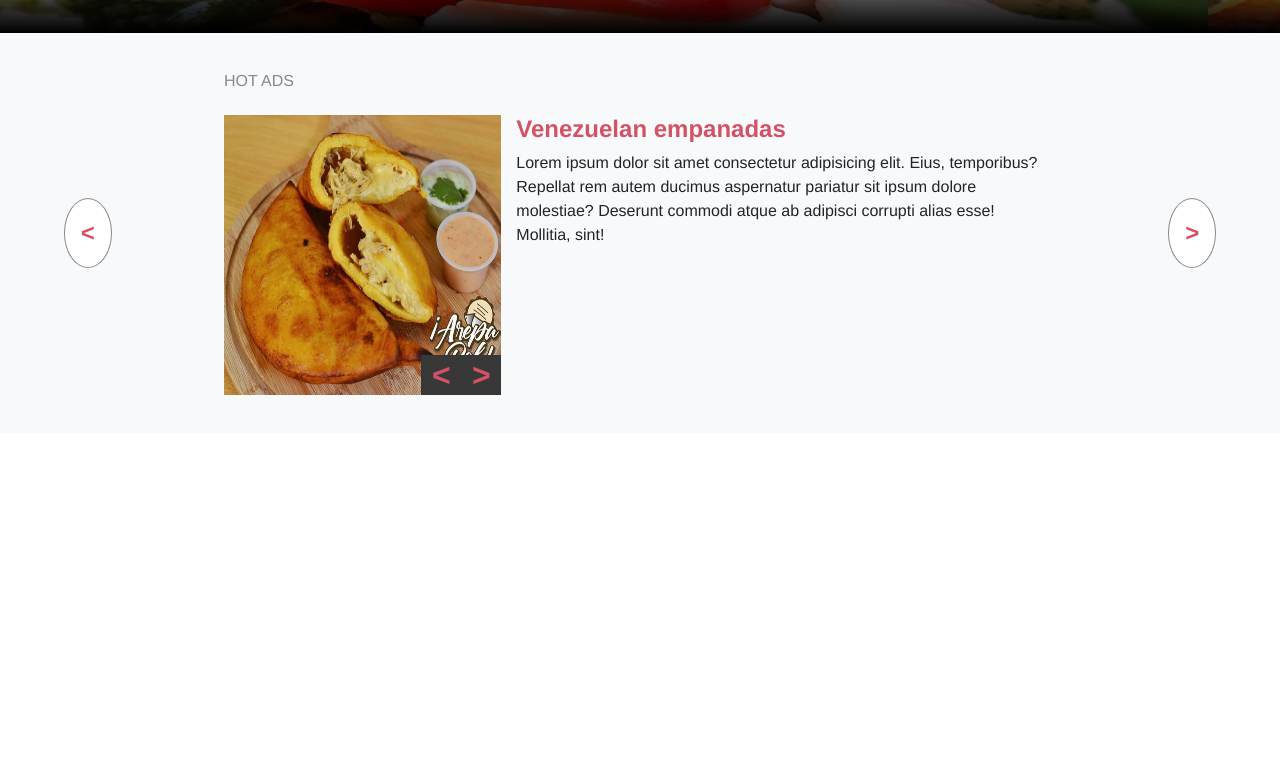
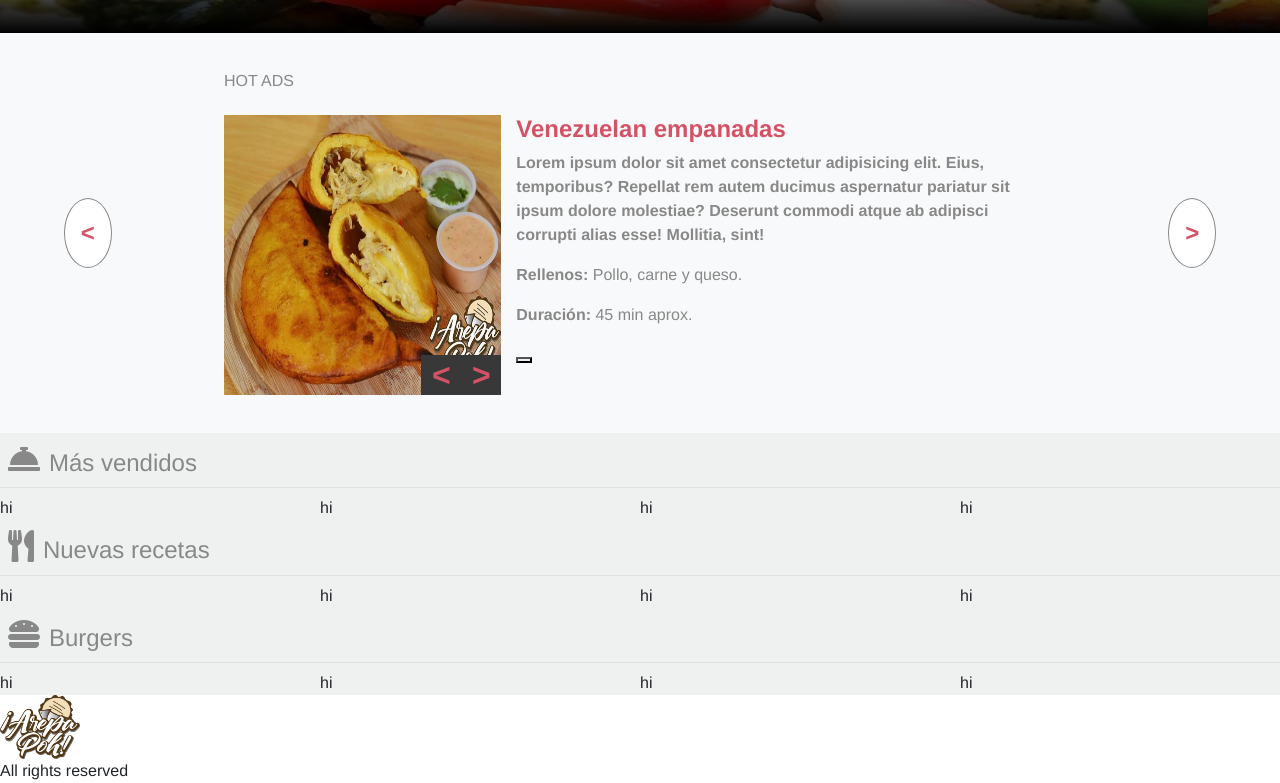
Before and after one commit to karmaester/Capstone-HTML-CSS, a plain HTML site: page index.html in a window 1280 px wide. Shown: the part 351-1134 px from the top of the page. Before the commit the page ends 800 px from the top, so only its background shows below. Drawn offline with nearby package versions, Linux system fonts and the light colour scheme.

Commit message:
Add flexbox in articles section

```diff
--- a/index.html
+++ b/index.html
@@ -204,7 +204,7 @@
               <h5 class="redish font-weight-bold mt-0 fs-1-5">
                 Venezuelan empanadas
               </h5>
-              <p class="card-text">
+              <p class="card-text font-weight-bold my-gray">
                 Lorem ipsum dolor sit amet consectetur adipisicing elit.
                 <span class="xs-none">
                   Eius, temporibus? Repellat rem autem ducimus aspernatur
@@ -212,14 +212,68 @@
                   adipisci corrupti alias esse! Mollitia, sint!</span
                 >
               </p>
-              <p class="card-text"></p>
+              <p class="card-text my-gray">
+                <strong>Rellenos:</strong> Pollo, carne y queso.
+              </p>
+              <p class="card-text my-gray">
+                <strong>Duración:</strong> 45 min aprox.
+              </p>
+              <button></button>
             </div>
           </div>
         </div>
         <a class="arrow-right arrow redish font-weight-bold fs-1-5">&gt;</a>
       </div>
+      <section>
+        <div class="articles w-100">
+          <h2 class="w-100 p-2 border-bottom my-gray">
+            <i class="fas fa-concierge-bell"></i>
+            <span class="fs-1-5">Más vendidos</span>
+          </h2>
+          <div class="row w-100">
+            <div class="col-6 col-sm-3">hi</div>
+            <div class="col-6 col-sm-3">hi</div>
+            <div class="col-6 col-sm-3">hi</div>
+            <div class="col-6 col-sm-3">hi</div>
+          </div>
+          <h2 class="w-100 p-2 border-bottom my-gray">
+            <i class="fas fa-utensils"></i>
+            <span class="fs-1-5">Nuevas recetas</span>
+          </h2>
+          <div class="row w-100">
+            <div class="col-6 col-sm-3">hi</div>
+            <div class="col-6 col-sm-3">hi</div>
+            <div class="col-6 col-sm-3">hi</div>
+            <div class="col-6 col-sm-3">hi</div>
+          </div>
+          <h2 class="w-100 p-2 border-bottom my-gray">
+            <i class="fas fa-hamburger"></i>
+            <span class="fs-1-5">Burgers</span>
+          </h2>
+          <div class="row w-100">
+            <div class="col-6 col-sm-3">hi</div>
+            <div class="col-6 col-sm-3">hi</div>
+            <div class="col-6 col-sm-3">hi</div>
+            <div class="col-6 col-sm-3">hi</div>
+          </div>
+        </div>
+      </section>
     </main>
-    <footer></footer>
+    <footer>
+      <div class="row">
+        <div class="col-12 col-md-6">
+          <img
+            class="footer-logo"
+            src="./images/logo png arepa rellena.png"
+            alt="..."
+          />
+        </div>
+        <div class="col-12 col-md-6"></div>
+      </div>
+      <div class="w-100">
+        <span>All rights reserved</span>
+      </div>
+    </footer>
   </body>
   <script
     src="https://code.jquery.com/jquery-3.5.1.slim.min.js"
--- a/scss/styles.scss
+++ b/scss/styles.scss
@@ -155,6 +155,15 @@ main {
     border-radius: 50%;
     border: 1px solid $gray;
   }
+  .articles {
+    background: #eff0f0;
+  }
+}
+
+footer {
+  .footer-logo {
+    width: 5rem;
+  }
 }
 
 // Media Queries
```
Also changed, not shown: css/styles.css, 1 other file.
